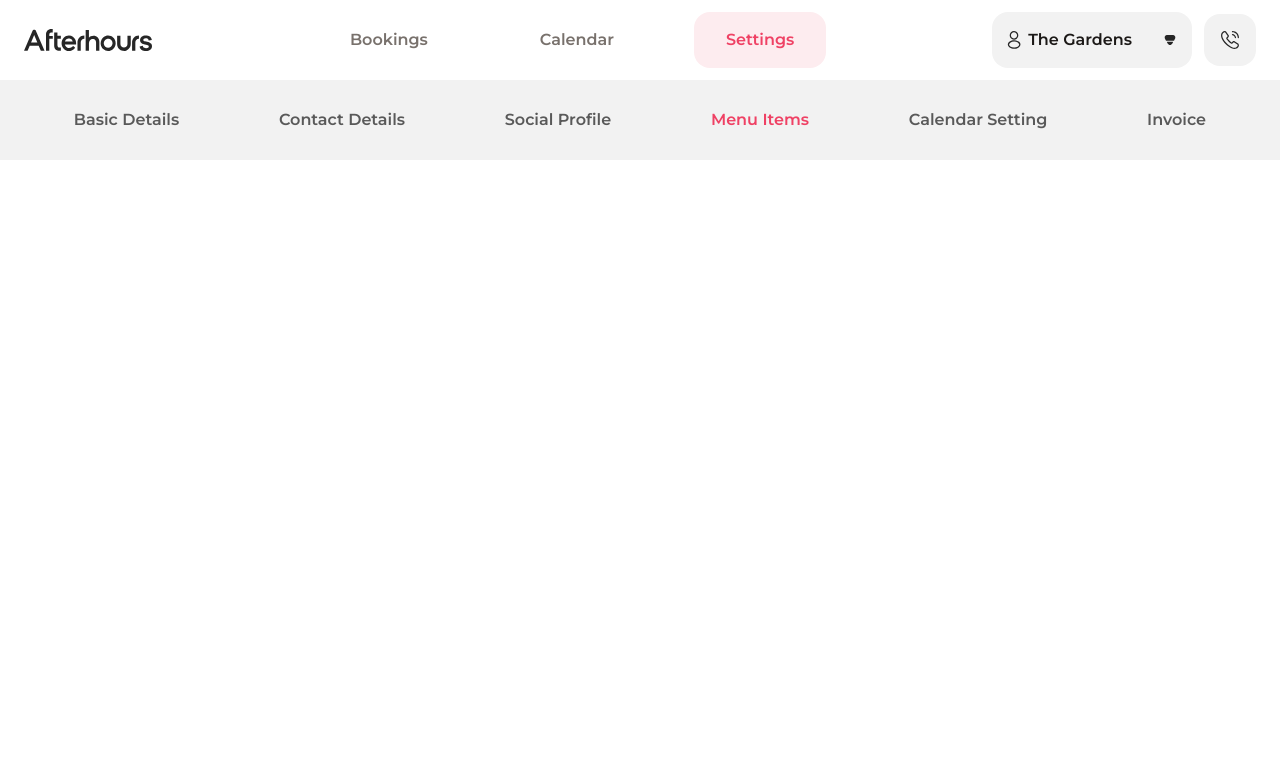
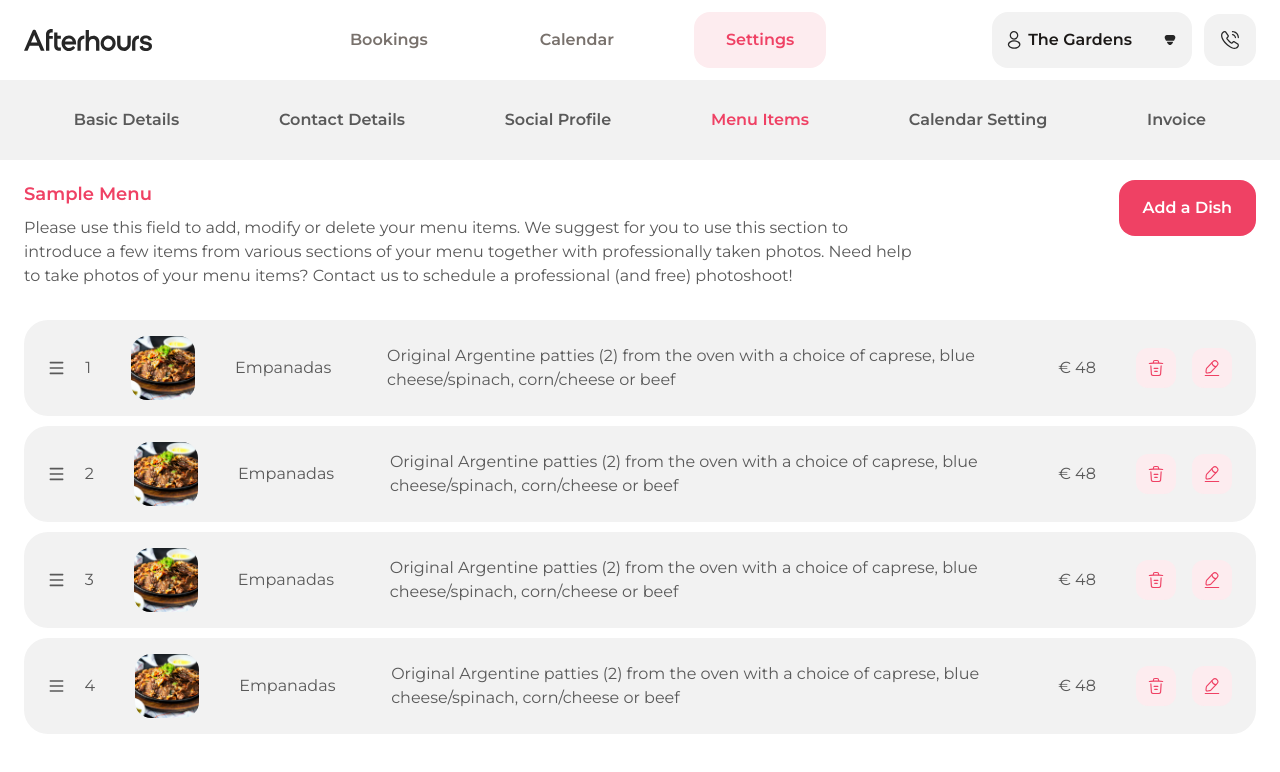
Before and after one commit to Jefcode/afthr, a React (Create React App) app: page / in a window 1280 px wide. Shown: the top 772 px of the page. Built offline with nearby package versions, Linux system fonts and the light colour scheme.

Commit message:
Add Dishes

```diff
--- a/src/App.js
+++ b/src/App.js
@@ -1,37 +1,51 @@
-import Logo from './Images/logo.svg';
+import { useState } from 'react';
+
+// Data
+import DISHES from './data/dishes';
+
+// Images
+import LogoImg from './Images/logo.svg';
+import DishImg from './Images/dish.png';
+
+// Icons
 import ProfileIcon from './Images/Icons/profile.svg';
 import ArrowBottomIcon from './Images/Icons/arrow-bottom.svg';
 import CallIcon from './Images/Icons/call-calling.svg';
+import MenuIcon from './Images/Icons/menu.svg';
+import DeleteIcon from './Images/Icons/trash.svg';
+import EditIcon from './Images/Icons/edit.svg';
 
 function App() {
+  const [dishes, setDishes] = useState(DISHES);
+
   return (
     <div className='w-full min-h-screen overflow-hidden'>
       {/* Header */}
       <header className='py-3'>
         {/* Header Flex Container */}
-        <div className='container flex justify-between items-center mx-auto px-6'>
+        <div className='container flex items-center justify-between px-6 mx-auto'>
           {/* Logo Container */}
-          <a href='/' div className='w-32 block'>
-            <img className='w-full' src={Logo} alt='Afthr Logo' />
+          <a href='/' className='block w-32'>
+            <img className='w-full' src={LogoImg} alt='Afthr Logo' />
           </a>
 
           {/* Menu Flex Container */}
           <div className='flex items-center justify-between space-x-12'>
             <a
-              className='block px-8 py-4 rounded-2xl text-stone-500 hover:bg-stone-100 transition font-semibold '
+              className='block px-8 py-4 font-semibold transition rounded-2xl text-stone-500 hover:bg-stone-100 '
               href='/'
             >
               Bookings
             </a>
             <a
-              className='block px-8 py-4 rounded-2xl text-stone-500 hover:bg-stone-100 transition font-semibold '
+              className='block px-8 py-4 font-semibold transition rounded-2xl text-stone-500 hover:bg-stone-100 '
               href='/'
             >
               Calendar
             </a>
             {/* Active State */}
             <a
-              className='block px-8 py-4 rounded-2xl transition font-semibold bg-secondary text-primary'
+              className='block px-8 py-4 font-semibold transition rounded-2xl bg-secondary text-primary'
               href='/'
             >
               Settings
@@ -41,7 +55,7 @@
           {/* User Access/Calls Container */}
           <div className='flex items-center space-x-3'>
             {/* User Access Container */}
-            <div className='cursor-pointer bg-lightGray rounded-2xl px-3 py-4 text-stone-900 flex'>
+            <div className='flex px-3 py-4 cursor-pointer bg-lightGray rounded-2xl text-stone-900'>
               <img src={ProfileIcon} className='w-5' alt='Profile Icon' />
               {/* User name */}
               <span className='ml-1 font-semibold'>The Gardens</span>
@@ -55,39 +69,124 @@
             </div>
 
             {/* Call Btn */}
-            <button className='bg-lightGray cursor py-4 px-4 flex items-center justify-center rounded-2xl w-'>
+            <button className='flex items-center justify-center px-4 py-4 bg-lightGray cursor rounded-2xl w-'>
               <img src={CallIcon} className='w-5' alt='Call Icon' />
             </button>
           </div>
         </div>
       </header>
-
       {/* Navigation */}
       <nav className='bg-lightGray py-7'>
         {/* Navigation Flex Container */}
-        <div className='container mx-auto px-6 flex justify-around text-darkGray font-semibold'>
+        <div className='container flex justify-around px-6 mx-auto font-semibold text-darkGray'>
           {/* Item */}
-          <a href='/' className='hover:text-primary duration-200'>
+          <a href='/' className='duration-200 hover:text-primary'>
             Basic Details
           </a>
-          <a href='/' className='hover:text-primary duration-200'>
+          <a href='/' className='duration-200 hover:text-primary'>
             Contact Details
           </a>
-          <a href='/' className='hover:text-primary duration-200'>
+          <a href='/' className='duration-200 hover:text-primary'>
             Social Profile
           </a>
           {/* Active */}
-          <a href='/' className='text-primary duration-200'>
+          <a href='/' className='duration-200 text-primary'>
             Menu Items
           </a>
-          <a href='/' className='hover:text-primary duration-200'>
+          <a href='/' className='duration-200 hover:text-primary'>
             Calendar Setting
           </a>
-          <a href='/' className='hover:text-primary duration-200'>
+          <a href='/' className='duration-200 hover:text-primary'>
             Invoice
           </a>
         </div>
       </nav>
+
+      {/* Sample Menu / Add Dish Button Flex Container */}
+      <div className='container flex items-start gap-5 px-6 mx-auto mt-5 mb-8'>
+        {/* Sample Menu */}
+        <div className='w-full max-w-4xl'>
+          {/* Heading */}
+          <h3 className='mb-2 text-lg font-semibold text-primary'>
+            Sample Menu
+          </h3>
+
+          {/* Description */}
+          <p className='text-darkGray'>
+            Please use this field to add, modify or delete your menu items. We
+            suggest for you to use this section to introduce a few items from
+            various sections of your menu together with professionally taken
+            photos. Need help to take photos of your menu items? Contact us to
+            schedule a professional (and free) photoshoot!
+          </p>
+        </div>
+
+        {/* Add a Dish Button */}
+        <button className='px-6 py-4 ml-auto font-semibold text-white bg-primary rounded-2xl'>
+          Add a Dish
+        </button>
+      </div>
+
+      {/* Dishes Container */}
+      <div className='container px-6 mx-auto mb-10'>
+        {/* Dishes List */}
+        <ul className='flex flex-col space-y-2.5 text-darkGray'>
+          {dishes.map((dish, idx) => (
+            <li
+              key={dish.id}
+              className='flex items-center justify-between px-6 py-4 space-x-10 duration-200 bg-lightGray rounded-3xl hover:bg-neutral-50'
+            >
+              {/* Drag Button + Number */}
+              <div className='flex items-center space-x-5'>
+                {/* Drag Button */}
+                <img
+                  src={MenuIcon}
+                  className='w-5 cursor-grab'
+                  alt='Menu Icon'
+                />
+
+                {/* Number */}
+                <span className='align-middle'>{idx + 1}</span>
+              </div>
+
+              {/* Dish Image */}
+              <img
+                src={DishImg}
+                alt='Dish'
+                className='object-cover w-16 h-16 rounded-2xl'
+              />
+
+              {/* Dish Title Container */}
+              <div>
+                <p className='w-28'>Empanadas</p>
+              </div>
+
+              {/* Dish Description */}
+              <div>
+                <p className='w-full max-w-2xl'>
+                  Original Argentine patties (2) from the oven with a choice of
+                  caprese, blue cheese/spinach, corn/cheese or beef
+                </p>
+              </div>
+
+              {/* Price */}
+              <div>
+                <p className='whitespace-nowrap'>€ 48</p>
+              </div>
+
+              {/* CTA => Delete/Edit Container */}
+              <div className='flex space-x-4'>
+                <button className='flex items-center justify-center w-10 h-10 p-2.5 bg-secondary rounded-xl'>
+                  <img src={DeleteIcon} className='w-full' alt='Delete Icon' />
+                </button>
+                <button className='flex items-center justify-center w-10 h-10 p-2.5 bg-secondary rounded-xl'>
+                  <img src={EditIcon} className='w-full' alt='Delete Icon' />
+                </button>
+              </div>
+            </li>
+          ))}
+        </ul>
+      </div>
     </div>
   );
 }
--- /dev/null
+++ b/src/data/dishes.js
@@ -0,0 +1,35 @@
+/**
+ * Hard Coded Dishes Data
+ */
+const DISHES = [
+  {
+    id: '1',
+    title: 'Empanadas',
+    description:
+      'Original Argentine patties (2) from the oven with a choice of caprese, blue cheese/spinach, corn/cheese or beef',
+    price: 48,
+  },
+  {
+    id: '2',
+    title: 'Empanadas',
+    description:
+      'Original Argentine patties (2) from the oven with a choice of caprese, blue cheese/spinach, corn/cheese or beef',
+    price: 48,
+  },
+  {
+    id: '3',
+    title: 'Empanadas',
+    description:
+      'Original Argentine patties (2) from the oven with a choice of caprese, blue cheese/spinach, corn/cheese or beef',
+    price: 48,
+  },
+  {
+    id: '4',
+    title: 'Empanadas',
+    description:
+      'Original Argentine patties (2) from the oven with a choice of caprese, blue cheese/spinach, corn/cheese or beef',
+    price: 48,
+  },
+];
+
+export default DISHES;
```
Also changed, not shown: src/Images/dish.png (added).
